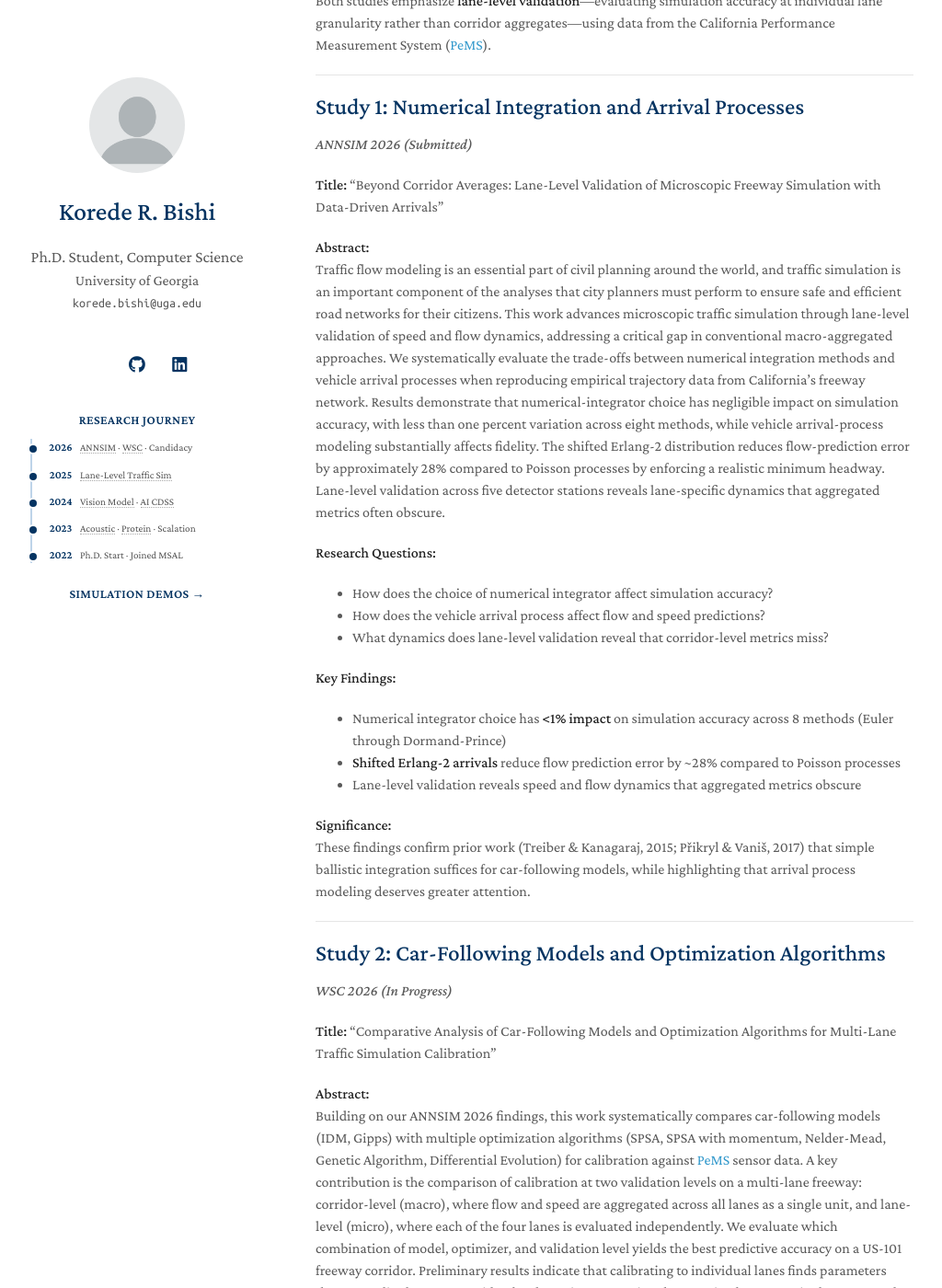
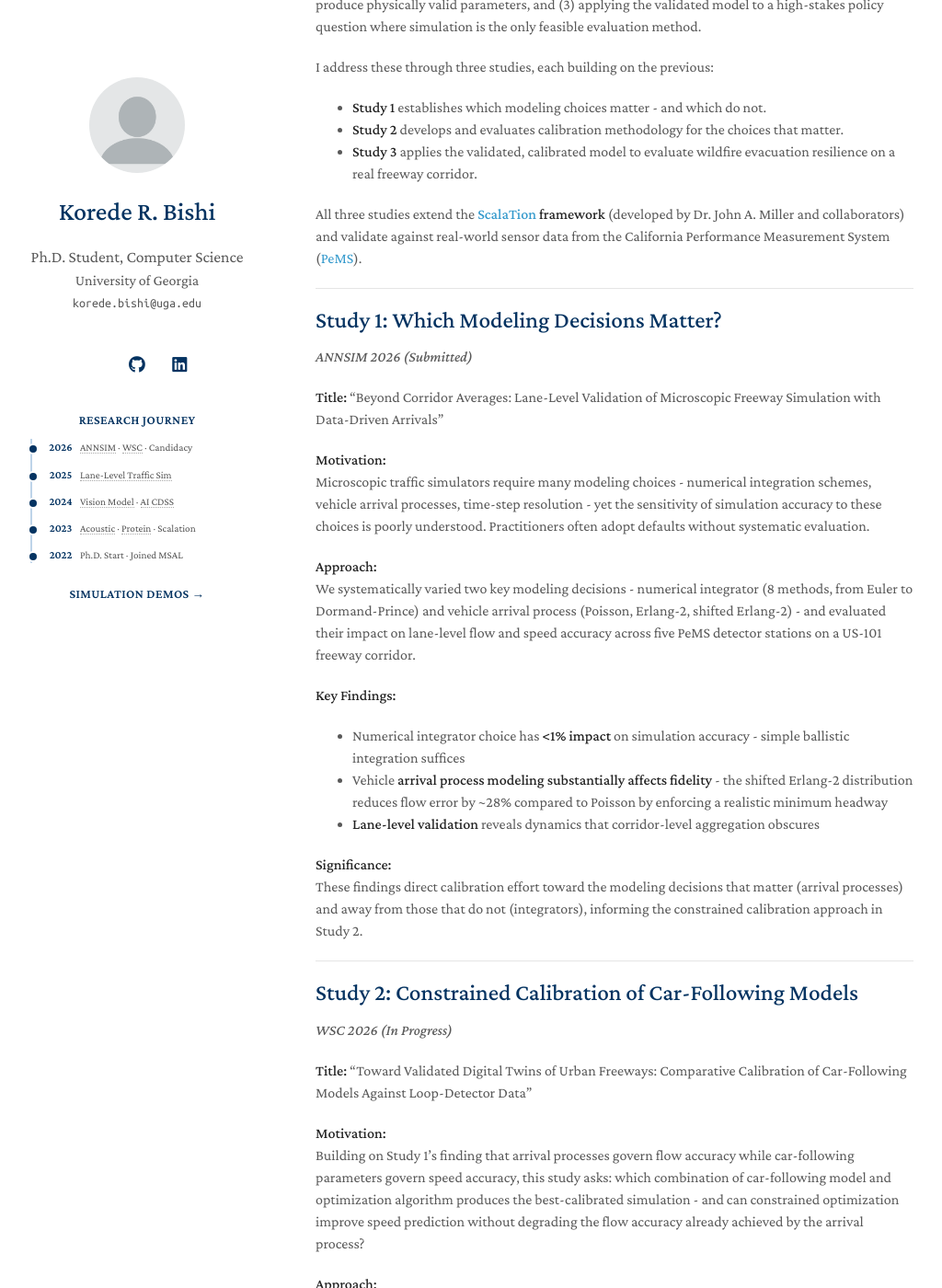
Before and after one commit to koredebishi/koredebishi.github.io, a Jekyll site: the page built from research.md, in a window 1280 px wide and 1400 px high, scrolled down 553 px. Shown: the whole window at 92% size, without its empty margins (127-1151 px from the left). Built offline with Jekyll 4.4.1, drawn with Linux system fonts in a browser that asks for light colours; nearby versions of some CDN libraries; a style sheet for code colours, icons or effects is not loaded; some of the changed text lies outside the part shown.

Commit message:
updated with research direction

```diff
--- a/_config.yml
+++ b/_config.yml
@@ -59,6 +59,7 @@ exclude:
   - minimal-light.gemspec
   - html_source_file/
   - index.md.backup
+  - research.md.old.back
   - KoredeCV/test.md
   - KoredeCV/breakout3_slides.tex
   - KoredeCV/CandidacyText.pdf
--- a/research.md
+++ b/research.md
@@ -5,85 +5,120 @@ permalink: /research/
 ---
 
 # Korede R. Bishi
-**Ph.D. Student, Computer Science, [University of Georgia](https://www.uga.edu/)**
+**Ph.D. Student, Computer Science, University of Georgia**
 
-**Research Area:** Discrete Event and Discrete Time Simulation
+**Research Area:** Discrete Event Simulation, Calibration, and Infrastructure Resilience
 **Application Domain:** Microscopic Traffic Simulation
 
 ---
 
-## Research Overview
+## Research Vision
 
-I am a PhD student in the Simulation and Analytics track, extending the **[ScalaTion](https://github.com/scalation/scalation_2.0) framework** (developed by [Dr. John A. Miller](https://openreview.net/profile?id=~John_A._Miller1) ([Google Scholar](https://scholar.google.com/citations?user=K7j2Uk8AAAAJ&hl=en)) and collaborators) to support microscopic traffic simulation with rigorous validation against real-world sensor data.
+My dissertation investigates a fundamental question in simulation science:
 
-My work focuses on two complementary methodological studies:
+> **Can we build microscopic traffic simulation models trustworthy enough to evaluate infrastructure policy under extreme conditions - where real-world experimentation is impossible?**
 
-1. **ANNSIM 2026:** Investigating numerical integration methods and arrival processes for traffic microsimulation
-2. **WSC 2026:** Comparative analysis of car-following models and optimization algorithms for simulation calibration
+Answering this requires solving three interconnected problems: (1) understanding which modeling decisions actually affect simulation accuracy, (2) developing constrained calibration methods that produce physically valid parameters, and (3) applying the validated model to a high-stakes policy question where simulation is the only feasible evaluation method.
 
-Both studies emphasize **lane-level validation**—evaluating simulation accuracy at individual lane granularity rather than corridor aggregates—using data from the California Performance Measurement System ([PeMS](https://pems.dot.ca.gov/)).
+I address these through three studies, each building on the previous:
+
+- **Study 1** establishes which modeling choices matter - and which do not.
+- **Study 2** develops and evaluates calibration methodology for the choices that matter.
+- **Study 3** applies the validated, calibrated model to evaluate wildfire evacuation resilience on a real freeway corridor.
+
+All three studies extend the **[ScalaTion](https://github.com/scalation/scalation_2.0) framework** (developed by Dr. John A. Miller and collaborators) and validate against real-world sensor data from the California Performance Measurement System ([PeMS](https://pems.dot.ca.gov/)).
 
 ---
 
-## Study 1: Numerical Integration and Arrival Processes
+## Study 1: Which Modeling Decisions Matter?
 *ANNSIM 2026 (Submitted)*
 
 **Title:** "Beyond Corridor Averages: Lane-Level Validation of Microscopic Freeway Simulation with Data-Driven Arrivals"
 
-**Abstract:**
-Traffic flow modeling is an essential part of civil planning around the world, and traffic simulation is an important component of the analyses that city planners must perform to ensure safe and efficient road networks for their citizens. This work advances microscopic traffic simulation through lane-level validation of speed and flow dynamics, addressing a critical gap in conventional macro-aggregated approaches. We systematically evaluate the trade-offs between numerical integration methods and vehicle arrival processes when reproducing empirical trajectory data from California's freeway network. Results demonstrate that numerical-integrator choice has negligible impact on simulation accuracy, with less than one percent variation across eight methods, while vehicle arrival-process modeling substantially affects fidelity. The shifted Erlang-2 distribution reduces flow-prediction error by approximately 28% compared to Poisson processes by enforcing a realistic minimum headway. Lane-level validation across five detector stations reveals lane-specific dynamics that aggregated metrics often obscure.
+**Motivation:**
+Microscopic traffic simulators require many modeling choices - numerical integration schemes, vehicle arrival processes, time-step resolution - yet the sensitivity of simulation accuracy to these choices is poorly understood. Practitioners often adopt defaults without systematic evaluation.
 
-**Research Questions:**
-- How does the choice of numerical integrator affect simulation accuracy?
-- How does the vehicle arrival process affect flow and speed predictions?
-- What dynamics does lane-level validation reveal that corridor-level metrics miss?
+**Approach:**
+We systematically varied two key modeling decisions - numerical integrator (8 methods, from Euler to Dormand-Prince) and vehicle arrival process (Poisson, Erlang-2, shifted Erlang-2) - and evaluated their impact on lane-level flow and speed accuracy across five PeMS detector stations on a US-101 freeway corridor.
 
 **Key Findings:**
-- Numerical integrator choice has **<1% impact** on simulation accuracy across 8 methods (Euler through Dormand-Prince)
-- **Shifted Erlang-2 arrivals** reduce flow prediction error by ~28% compared to Poisson processes
-- Lane-level validation reveals speed and flow dynamics that aggregated metrics obscure
+- Numerical integrator choice has **<1% impact** on simulation accuracy - simple ballistic integration suffices
+- Vehicle **arrival process modeling substantially affects fidelity** - the shifted Erlang-2 distribution reduces flow error by ~28% compared to Poisson by enforcing a realistic minimum headway
+- **Lane-level validation** reveals dynamics that corridor-level aggregation obscures
 
 **Significance:**
-These findings confirm prior work (Treiber & Kanagaraj, 2015; Přikryl & Vaniš, 2017) that simple ballistic integration suffices for car-following models, while highlighting that arrival process modeling deserves greater attention.
+These findings direct calibration effort toward the modeling decisions that matter (arrival processes) and away from those that do not (integrators), informing the constrained calibration approach in Study 2.
 
 ---
 
-## Study 2: Car-Following Models and Optimization Algorithms
+## Study 2: Constrained Calibration of Car-Following Models
 *WSC 2026 (In Progress)*
 
-**Title:** "Comparative Analysis of Car-Following Models and Optimization Algorithms for Multi-Lane Traffic Simulation Calibration"
+**Title:** "Toward Validated Digital Twins of Urban Freeways: Comparative Calibration of Car-Following Models Against Loop-Detector Data"
 
-**Abstract:**
-Building on our ANNSIM 2026 findings, this work systematically compares car-following models (IDM, Gipps) with multiple optimization algorithms (SPSA, SPSA with momentum, Nelder-Mead, Genetic Algorithm, Differential Evolution) for calibration against [PeMS](https://pems.dot.ca.gov/) sensor data. A key contribution is the comparison of calibration at two validation levels on a multi-lane freeway: corridor-level (macro), where flow and speed are aggregated across all lanes as a single unit, and lane-level (micro), where each of the four lanes is evaluated independently. We evaluate which combination of model, optimizer, and validation level yields the best predictive accuracy on a US-101 freeway corridor. Preliminary results indicate that calibrating to individual lanes finds parameters that generalize better to corridor-level metrics, suggesting that treating lanes as a single aggregated unit obscures dynamics that individual lane validation captures.
+**Motivation:**
+Building on Study 1's finding that arrival processes govern flow accuracy while car-following parameters govern speed accuracy, this study asks: which combination of car-following model and optimization algorithm produces the best-calibrated simulation - and can constrained optimization improve speed prediction without degrading the flow accuracy already achieved by the arrival process?
 
-**Research Questions:**
-- On a multi-lane freeway, which car-following model (IDM, Gipps) best reproduces individual lane dynamics?
-- Which optimization algorithm (SPSA, Nelder-Mead, GA, DE) most effectively calibrates model parameters for multi-lane accuracy?
-- Does calibrating to individual lanes versus aggregated corridor totals affect the resulting fit and parameter values?
-
-**Experimental Design:**
-- 2 car-following models × 5 optimizers × 2 fitness levels = 20 experimental conditions
-- HPC deployment on [Georgia Advanced Computing Resource Center (GACRC)](https://gacrc.uga.edu/)
-- Multi-lane validation: 5 detector stations × 4 lanes = 20 individual lane observation points
+**Approach:**
+- 2 car-following models (IDM, Gipps) x 5 optimization algorithms (SPSA, SPSA with momentum, Nelder-Mead, Genetic Algorithm, Differential Evolution)
+- Physically constrained parameter bounds centered on empirically validated defaults
+- Flow-protected fitness function: optimizer is penalized for degrading flow accuracy beyond baseline
+- HPC deployment on [Georgia Advanced Computing Resource Center (GACRC)](https://gacrc.uga.edu/) (10 parallel calibration jobs)
+- Corridor-level validation: 5 detector stations x 4 lanes on US-101
 
 **Preliminary Findings:**
-- Calibrating to individual lanes (micro) achieves 19-29% better corridor-level fit than calibrating to aggregated totals (macro)
-- Different validation approaches lead to different optimal parameter values
-- Gipps with GA achieves best overall fitness (1.71 NRMSE*100)
+- Car-following parameters primarily control speed dynamics; arrival processes control flow - confirming the structural separation identified in Study 1
+- Constrained optimization achieves significant speed improvement while preserving flow accuracy
+- Different optimizers converge to qualitatively different regions of parameter space, suggesting multiple local optima in the calibration landscape
+
+**Significance:**
+This study establishes a calibrated, validated simulation model suitable for scenario analysis - the prerequisite for Study 3's application to evacuation resilience.
+
+---
+
+## Study 3: Wildfire Evacuation Resilience
+*Dissertation Study (In Progress)*
+
+**Title:** "Evaluating Evacuation Resilience Under Wildfire Disruption: A PeMS-Calibrated Microscopic Simulation of I-10 During the 2025 Palisades Fire"
+
+**Motivation:**
+On January 7, 2025, the Palisades Fire triggered mass evacuation along I-10 eastbound in Los Angeles. Severe congestion and smoke degraded corridor performance for hours. A recurring policy question - whether directional lane reallocation (contraflow) would have improved evacuation throughput - cannot be answered through real-world experimentation. Simulation provides the only feasible evaluation method.
+
+**Approach:**
+1. **Baseline calibration:** Reproduce normal-day I-10 traffic dynamics using PeMS data and the calibration methodology from Studies 1-2
+2. **Fire-day reconstruction:** Detect demand surge timing from PeMS, reconstruct the congestion event in simulation
+3. **Smoke-behavior modeling:** Translate smoke exposure into driving behavior degradation (reduced desired speed, increased headway, reduced lane-change aggressiveness) using visibility-impaired driving literature
+4. **Counterfactual scenarios:** Evaluate evacuation performance under multiple capacity configurations - baseline, partial contraflow, full contraflow, and contraflow under smoke
+
+**Evaluation Metrics:**
+- Evacuation throughput (vehicles/hour)
+- Mean corridor speed
+- Congestion clearance time
+- Resilience index: R = 1 - (performance loss area / baseline area)
+
+**Expected Contributions:**
+- First PeMS-calibrated microscopic reconstruction of the 2025 Palisades Fire evacuation
+- Smoke-as-behavioral-degradation module for microscopic DES
+- Quantitative counterfactual evaluation of contraflow effectiveness under visibility impairment
+- Identification of conditions under which capacity expansion alone is insufficient - requiring behavioral adaptation
+
+**Target:** Winter Simulation Conference 2026 - *Simulation for Climate Resilience* track
 
 ---
 
 ## Technical Contributions to [ScalaTion](https://github.com/scalation/scalation_2.0)
 
-Extending the [ScalaTion](https://github.com/scalation/scalation_2.0) framework, I have contributed:
+Extending the ScalaTion simulation framework, I have contributed:
 
 | Contribution | Description |
-|--------------|-------------|
-| **Lane-level validation infrastructure** | Per-lane flow and speed recording with PeMS data comparison |
-| **Multi-level fitness functions** | Macro (corridor) and micro (lane) fitness computation |
-| **Route abstraction** | Doubly-linked segment structure for multi-lane corridors |
+|---|---|
+| **Lane-level validation** | Per-lane flow and speed recording with automated PeMS data comparison |
+| **Constrained calibration framework** | Flow-protected fitness function with physically grounded parameter bounds |
+| **Car-following model suite** | IDM, Gipps, and Krauss dynamics with configurable ODE solvers |
+| **Route abstraction** | Doubly-linked segment structure for multi-lane freeway corridors |
 | **Ramp modeling** | On-ramp merge behavior using VTransport |
-| **HPC deployment pipeline** | SLURM array job orchestration for parallel calibration |
+| **HPC calibration pipeline** | SLURM array job orchestration for parallel optimizer evaluation |
+| **Simulation reporting** | Automated CSV/TXT export of per-sensor, per-lane validation metrics |
 
 ---
 
@@ -93,7 +128,9 @@ Extending the [ScalaTion](https://github.com/scalation/scalation_2.0) framework,
 1. **Bishi, K.R.**, Bowman, J., Miller, J.A. (2026). "Beyond Corridor Averages: Lane-Level Validation of Microscopic Freeway Simulation with Data-Driven Arrivals." *Annual Modeling and Simulation Conference (ANNSIM)*. [Under Review]
 
 ### In Preparation
-2. **Bishi, K.R.**, Miller, J.A. (2026). "Comparative Analysis of Car-Following Models and Optimization Algorithms for Lane-Level Traffic Simulation Calibration." *Winter Simulation Conference (WSC)*. [Target: April 2026]
+2. **Bishi, K.R.**, Miller, J.A. (2026). "Toward Validated Digital Twins of Urban Freeways: Comparative Calibration of Car-Following Models Against Loop-Detector Data." *Winter Simulation Conference (WSC)*. [Target: April 2026]
+
+3. **Bishi, K.R.**, Miller, J.A. (2026). "Evaluating Evacuation Resilience Under Wildfire Disruption: A PeMS-Calibrated Microscopic Simulation of I-10 During the 2025 Palisades Fire." *Winter Simulation Conference (WSC) - Simulation for Climate Resilience*. [Target: 2026]
 
 ---
 
@@ -129,7 +166,7 @@ Track: Simulation and Analytics
 
 **Email:** korede.bishi@uga.edu
 **Advisor:** Dr. John A. Miller
-**Lab:** Modeling, Simulation & Analytics Lab (MSAL), [University of Georgia](https://www.uga.edu/)
+**Lab:** ScalaTion Research Group, [University of Georgia](https://www.uga.edu/)
 
 <div class="research-nav-buttons">
   <a class="research-nav-btn" href="/">← Back to Homepage</a>
```
Also changed, not shown: index.md (+10 -10 lines), 3 other files.
